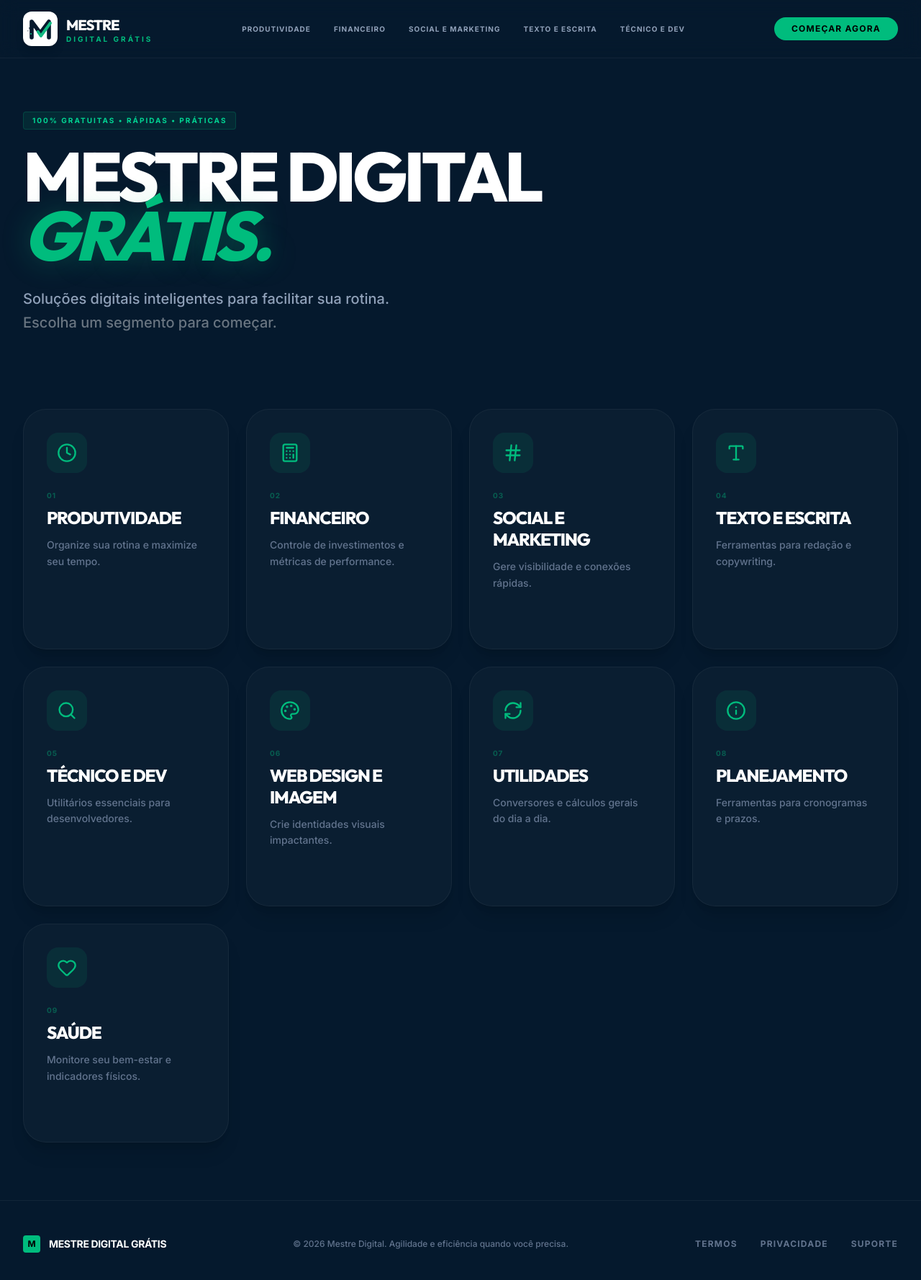
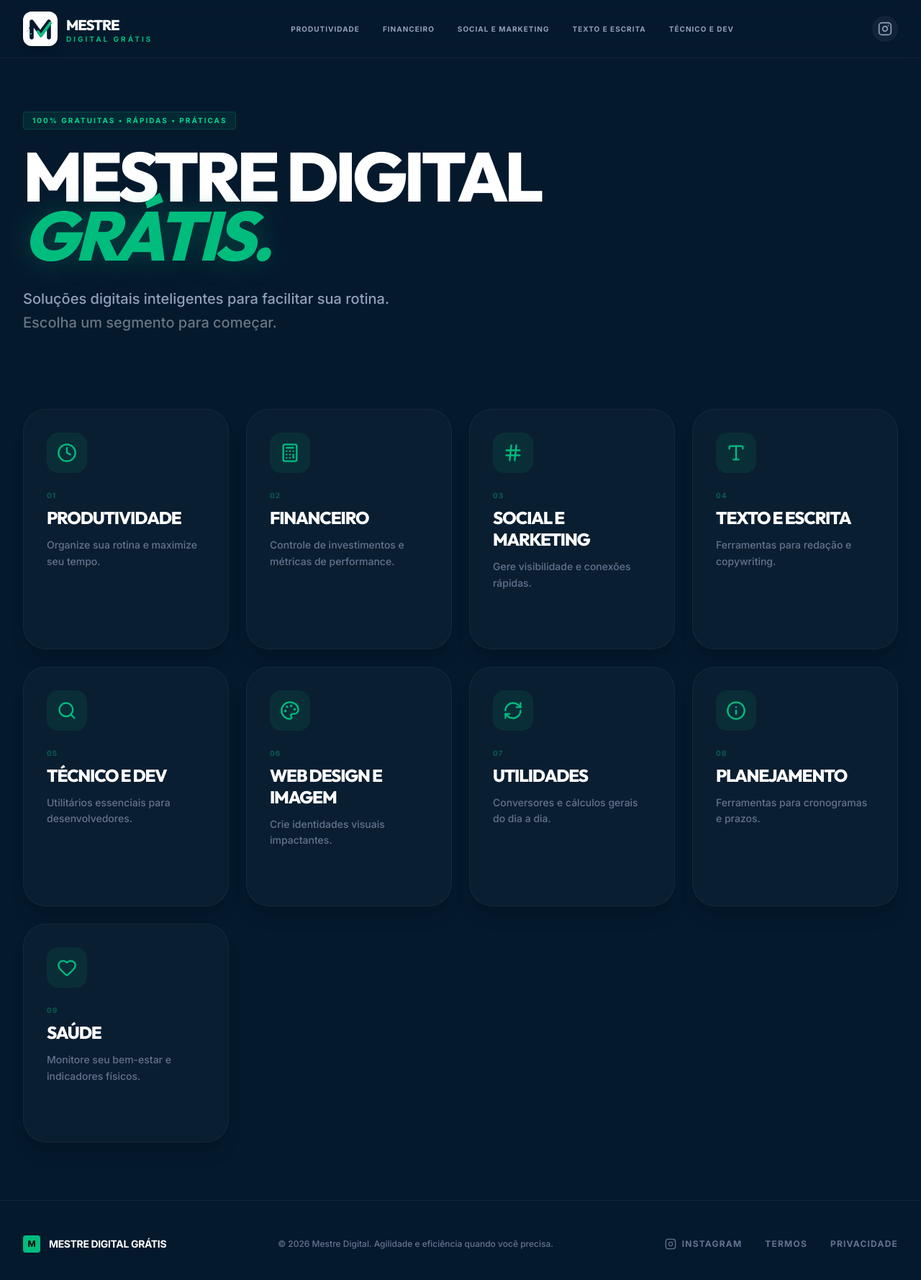
Before and after one commit to stcp5000/Mestre-Digital-Gratis, a React (Vite) app: page / in a window 1280 px wide. Shown: the top 1778 px of the page at 72% size. Built offline with nearby package versions, Linux system fonts and the light colour scheme.

Commit message:
feat: Add Instagram link to header and footer
Introduces a prominent Instagram link in both the header and footer sections of the application. This aims to encourage user engagement and provide a direct channel for followers.

```diff
--- a/src/App.tsx
+++ b/src/App.tsx
@@ -30,7 +30,8 @@ import {
   Flower2,
   Baby,
   Dog,
-  Cat
+  Cat,
+  Instagram
 } from "lucide-react";
 import { motion, AnimatePresence } from "motion/react";
 
@@ -250,11 +251,15 @@ export default function App() {
           </nav>
 
           <div className="flex items-center gap-2">
-            <button
-              className="rounded-full bg-emerald-500 px-6 py-2 text-xs font-black uppercase tracking-widest text-black transition-all hover:bg-green-400 active:scale-95"
+            <a
+              href="https://www.instagram.com/mestreferramentasdigitaisfree/"
+              target="_blank"
+              rel="noopener noreferrer"
+              className="hidden sm:flex rounded-full bg-white/5 p-2 text-slate-400 hover:bg-emerald-500 hover:text-black transition-all"
+              title="Siga-nos no Instagram"
             >
-              Começar Agora
-            </button>
+              <Instagram className="h-5 w-5" />
+            </a>
           </div>
         </div>
       </header>
@@ -461,10 +466,19 @@ export default function App() {
             <p className="text-xs font-medium text-slate-500">
               © 2026 Mestre Digital. Agilidade e eficiência quando você precisa.
             </p>
-            <div className="flex gap-8 text-xs font-bold text-slate-500 uppercase tracking-widest">
+            <div className="flex gap-8 text-xs font-bold text-slate-500 uppercase tracking-widest items-center">
+              <a
+                href="https://www.instagram.com/mestreferramentasdigitaisfree/"
+                target="_blank"
+                rel="noopener noreferrer"
+                className="flex items-center gap-2 hover:text-emerald-400 transition-colors"
+                title="Instagram"
+              >
+                <Instagram className="h-4 w-4" />
+                <span className="hidden sm:inline">Instagram</span>
+              </a>
               <a href="#" className="hover:text-emerald-400 transition-colors">Termos</a>
               <a href="#" className="hover:text-emerald-400 transition-colors">Privacidade</a>
-              <a href="#" className="hover:text-emerald-400 transition-colors">Suporte</a>
             </div>
           </div>
         </div>
```
